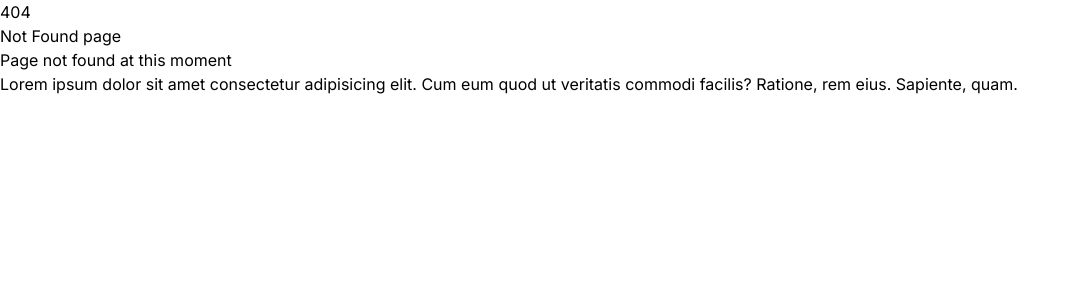
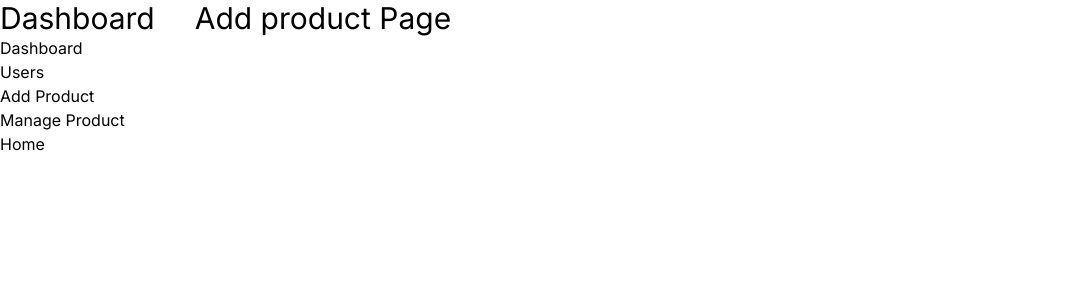
Before and after one commit to mollikacomputer/next-practice, a Next.js app: page /dashboard/addproduct in a window 1280 px wide. Before the commit this address had no page. Shown: the top 300 px of the page, without its empty margins (0-1074 px from the left). Built offline with nearby package versions, Linux system fonts and the light colour scheme.

Commit message:
dashboard added

```diff
--- /dev/null
+++ b/src/app/dashboard/Sidebar.js
@@ -0,0 +1,45 @@
+import Link from "next/link";
+
+const navLinks = [
+    {
+        path:'/dashboard',
+        title:'Dashboard'
+    },
+    {
+        path:'/dashboard/users',
+        title:'Users'
+    },
+    {
+        path:'/dashboard/addproduct',
+        title:'Add Product'
+    },
+    {
+        path:'/dashboard/manageproduct',
+        title:'Manage Product'
+    },
+    {
+        path:'/',
+        title:'Home'
+    },
+]
+
+const Sidebar = () => {
+    return (
+        <aside className="mr-10">
+            <h2 className="text-3xl font-samebold">Dashboard</h2>
+            <ul className="grid ">
+            {
+                navLinks.map(({path, title}) => (
+                <li key={path} >
+                  <Link href={path} >
+                    {title}
+                  </Link>
+                </li>
+                ))
+            }
+            </ul>
+        </aside>
+    );
+};
+
+export default Sidebar;
--- /dev/null
+++ b/src/app/dashboard/addproduct/page.js
@@ -0,0 +1,11 @@
+import React from 'react';
+
+const addProductPage = () => {
+    return (
+        <div>
+            <h2 className="text-3xl font-samebold">Add product Page</h2>
+        </div>
+    );
+};
+
+export default addProductPage;
--- /dev/null
+++ b/src/app/dashboard/layout.js
@@ -0,0 +1,13 @@
+import React from 'react';
+import Sidebar from './Sidebar';
+
+const layout = ({children}) => {
+    return (
+        <div className='flex'>
+            <Sidebar/>
+            {children}
+        </div>
+    );
+};
+
+export default layout;
--- /dev/null
+++ b/src/app/dashboard/manageproduct/layout.js
@@ -0,0 +1,12 @@
+import React from 'react';
+
+const layout = ({children}) => {
+    return (
+        <div>
+
+            {children}
+        </div>
+    );
+};
+
+export default layout;
--- /dev/null
+++ b/src/app/dashboard/manageproduct/page.js
@@ -0,0 +1,11 @@
+import React from 'react';
+
+const manageProductPage = () => {
+    return (
+        <div>
+            <h2 className="text-3xl font-samebold"> Manage Product</h2>
+        </div>
+    );
+};
+
+export default manageProductPage;
--- /dev/null
+++ b/src/app/dashboard/page.js
@@ -0,0 +1,11 @@
+import React from 'react';
+
+const adminPage = () => {
+    return (
+        <div>
+            <h2>Admin page Nested Route admin page</h2>
+        </div>
+    );
+};
+
+export default adminPage;
--- a/src/app/dashboard/users/page.js
+++ b/src/app/dashboard/users/page.js
@@ -1,11 +1,11 @@
 import React from 'react';
 
-const adminPage = () => {
+const AddUser = () => {
     return (
         <div>
-            <h2>Admin page Nested Route admin page</h2>
+            <h2 className='text-3xl font-samebold'>Add user</h2>
         </div>
     );
 };
 
-export default adminPage;
+export default AddUser;
```
